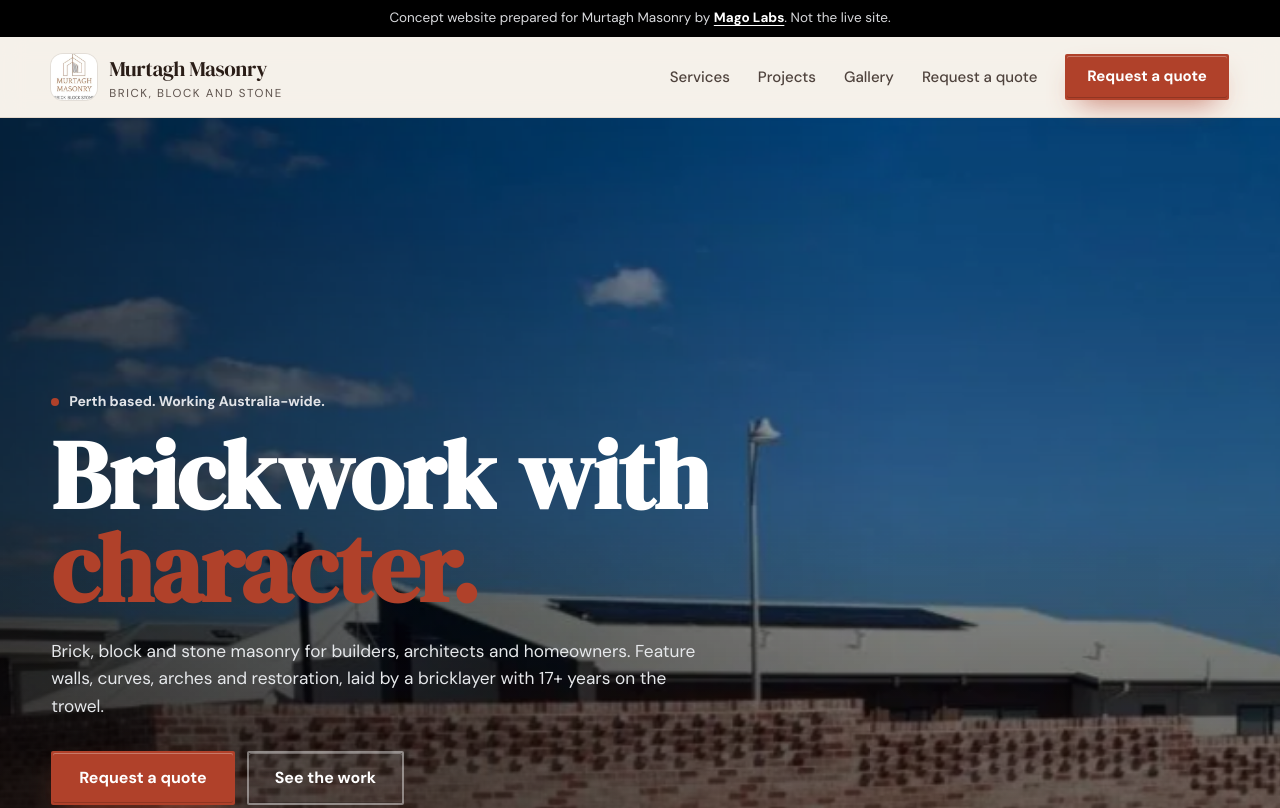
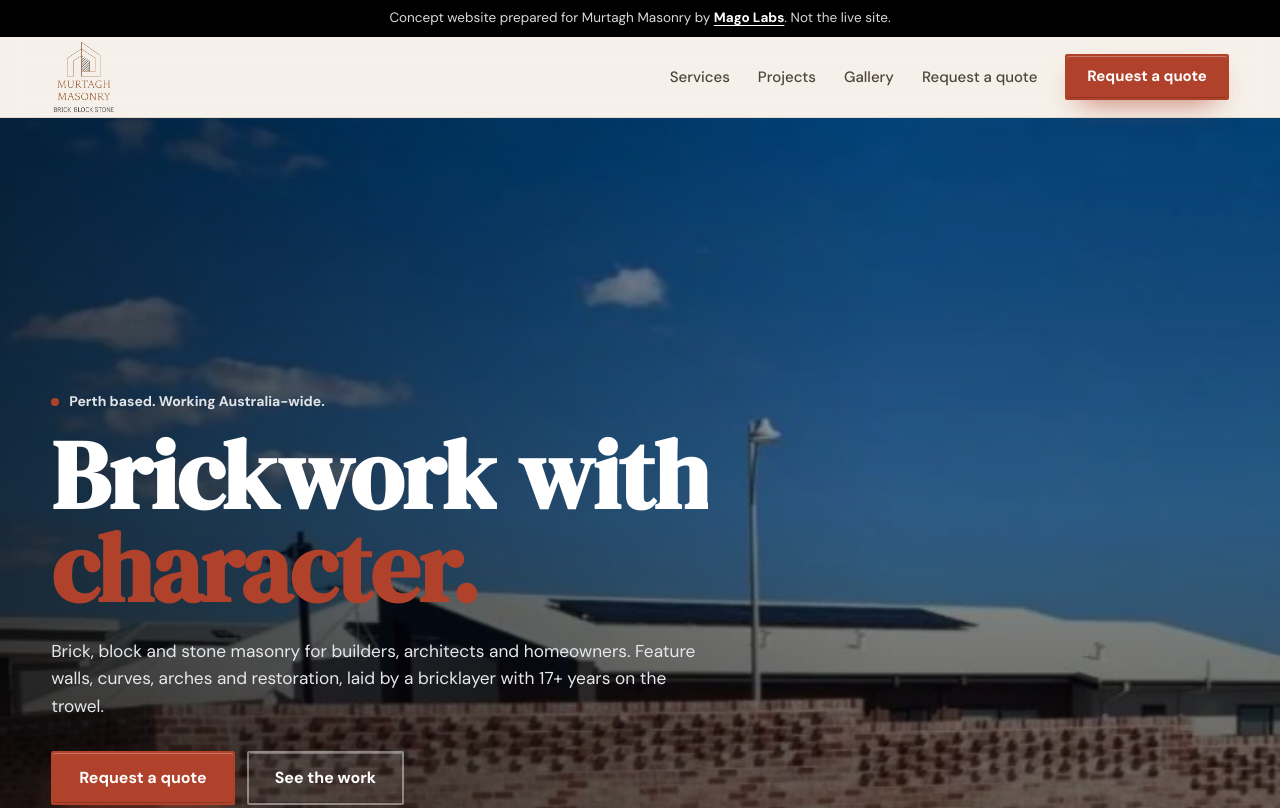
Before and after one commit to burhan-netizen/murtaghmasonry, a plain HTML site: page index.html in a window 1280 px wide. Shown: the top 808 px of the page. Drawn offline with Linux system fonts and the light colour scheme.

Commit message:
Add real logo, transparent and upscaled
Co-Authored-By: Claude Opus 5.5 <noreply@anthropic.com>
Claude-Session: https://claude.ai/code/session_017oGPB4pxAnLVUydoLHrput

```diff
--- a/index.html
+++ b/index.html
@@ -63,6 +63,7 @@ header.scrolled{box-shadow:0 10px 30px -18px rgba(0,0,0,.45)}
 .hbar{display:flex;align-items:center;gap:22px;height:80px;transition:height .3s var(--ease)}
 header.scrolled .hbar{height:66px}
 .brand{display:flex;align-items:center;text-decoration:none;flex:none}
+.tlogo{width:auto;display:block;transition:height .3s}.tflogo{height:110px;width:auto;display:block}.tfpill{display:inline-block;background:#fff;border-radius:18px;padding:14px 18px}.fgrid .tflogo,.fgrid .tfpill{margin-bottom:18px}
 .brandrow{display:flex;align-items:center;gap:12px}.lbadge{width:46px;height:46px;border-radius:12px;object-fit:cover;flex:none;box-shadow:0 0 0 1px rgba(0,0,0,.08)}.lbadge.round{border-radius:50%}.lbadge.big{width:84px;height:84px;border-radius:20px}.lbadge.round.big{border-radius:50%}header.scrolled .lbadge{width:40px;height:40px}.lpill{display:inline-flex;align-items:center;background:#fff;border-radius:12px;padding:7px 12px;box-shadow:0 0 0 1px rgba(0,0,0,.08)}.lpill img{height:34px;width:auto}.lpill.big{padding:12px 18px}.lpill.big img{height:56px}
 .brandimg{height:56px;width:auto;transition:height .3s var(--ease)}
 header.scrolled .brandimg{height:45px}
@@ -322,7 +323,7 @@ footer ul{list-style:none;margin:0;padding:0;display:grid;gap:8px}
 <body>
 <div class="demo" role="note">Concept website prepared for Murtagh Masonry by <a href="https://magolabs.in">Mago Labs</a>. Not the live site.</div>
 <div class="prog" aria-hidden="true"></div>
-<header id="hdr" class="hdr-light"><div class="wrap hbar"><a class="brand" href="#top" aria-label="Murtagh Masonry, back to top"><span class="brandrow"><img class="lbadge" src="img/badge.webp" alt="Murtagh Masonry logo" width="160" height="160"><span class="wordmark"><b>Murtagh Masonry</b><small>Brick, block and stone</small></span></span></a>
+<header id="hdr" class="hdr-light"><div class="wrap hbar"><a class="brand" href="#top" aria-label="Murtagh Masonry, back to top"><img class="tlogo" src="img/logo-murtagh.webp" alt="Murtagh Masonry logo" width="523" height="600" style="height:76px"></a>
 <nav aria-label="Main"><a href="#services">Services</a><a href="#how">Projects</a><a href="#work">Gallery</a><a href="#quote">Request a quote</a></nav>
 <a class="btn btn-a hcall magnetic" href="#quote"><span>Request a quote</span></a>
 </div></header><main id="top">
@@ -386,7 +387,7 @@ footer ul{list-style:none;margin:0;padding:0;display:grid;gap:8px}
 <form id="qf" class="rv" novalidate><h3>Tell us about your project</h3><div><label for="f-name">Your name</label><input id="f-name" name="name" autocomplete="name" required><p class="err">Please add your name.</p></div><div><label for="f-phone">Phone</label><input id="f-phone" name="phone" type="tel" autocomplete="tel" inputmode="tel" required><p class="err">Please add a phone number so we can call you back.</p></div><div><label for="f-loc">Suburb or city</label><input id="f-loc" name="loc" autocomplete="address-level2"></div><div><label for="f-job">Type of work</label><select id="f-job" name="job"><option>Feature wall</option><option>Curved or raked wall</option><option>Arch or opening</option><option>Restoration</option><option>Block work</option><option>Stone work</option><option>Something else</option></select></div><div class="full"><label for="f-msg">Tell us about the job</label><textarea id="f-msg" name="msg"></textarea></div><div class="full" style="display:flex;flex-wrap:wrap;gap:14px;align-items:center"><button class="btn btn-a" type="submit">Request a quote</button><span class="formnote">No obligation.</span></div><p class="ok" id="ok" role="status">Thanks! This is a concept site, so nothing was sent. On the live site your request goes straight to Murtagh Masonry.</p></form></div></section>
 <div class="wrap"><div class="final rv"><div><h2>Build something people stop to look at.</h2><p>Brick, block and stone masonry from Perth, Australia-wide.</p></div><div class="ctas"><a class="btn btn-dk" href="#quote">Request a quote</a></div></div></div>
 <footer id="foot"><div class="foot-aurora" aria-hidden="true"></div><div class="foot-giant" aria-hidden="true" style="--gsz:20vw">MURTAGH</div><div class="wrap"><div class="fgrid"><div>
-<span class="brandrow"><img class="lbadge big" src="img/badge.webp" alt="Murtagh Masonry logo" width="160" height="160"><span class="wordmark"><b>Murtagh Masonry</b><small>Brick, block and stone</small></span></span>
+<span class="tfpill"><img class="tflogo" src="img/logo-murtagh.webp" alt="Murtagh Masonry logo" width="523" height="600"></span>
 <p>Brick, block and stone masonry. Feature walls, curves, arches and restoration. Mosman Park, Perth. Australia-wide.</p></div>
 <div><h4>Services</h4><ul><li>Feature walls</li><li>Curved and raked walls</li><li>Arches</li><li>Restoration</li><li>Block work</li></ul></div>
 <div><h4>Connect</h4><ul><li><a href="#quote">Request a quote</a></li><li><a href="https://www.instagram.com/murtaghmasonry/">Instagram</a></li><li>Mosman Park, WA</li></ul></div>
```
Also changed, not shown: img/badge.webp (deleted), img/logo-murtagh.webp (added).
